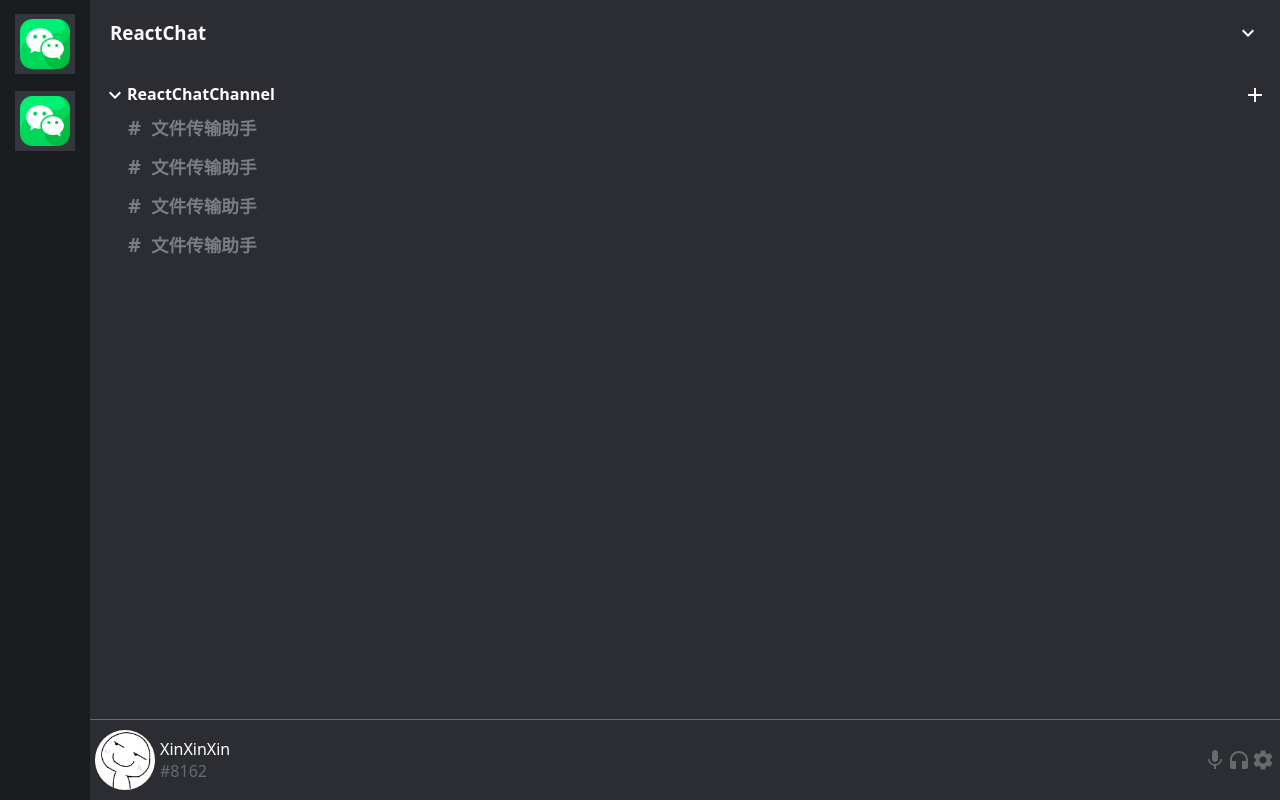
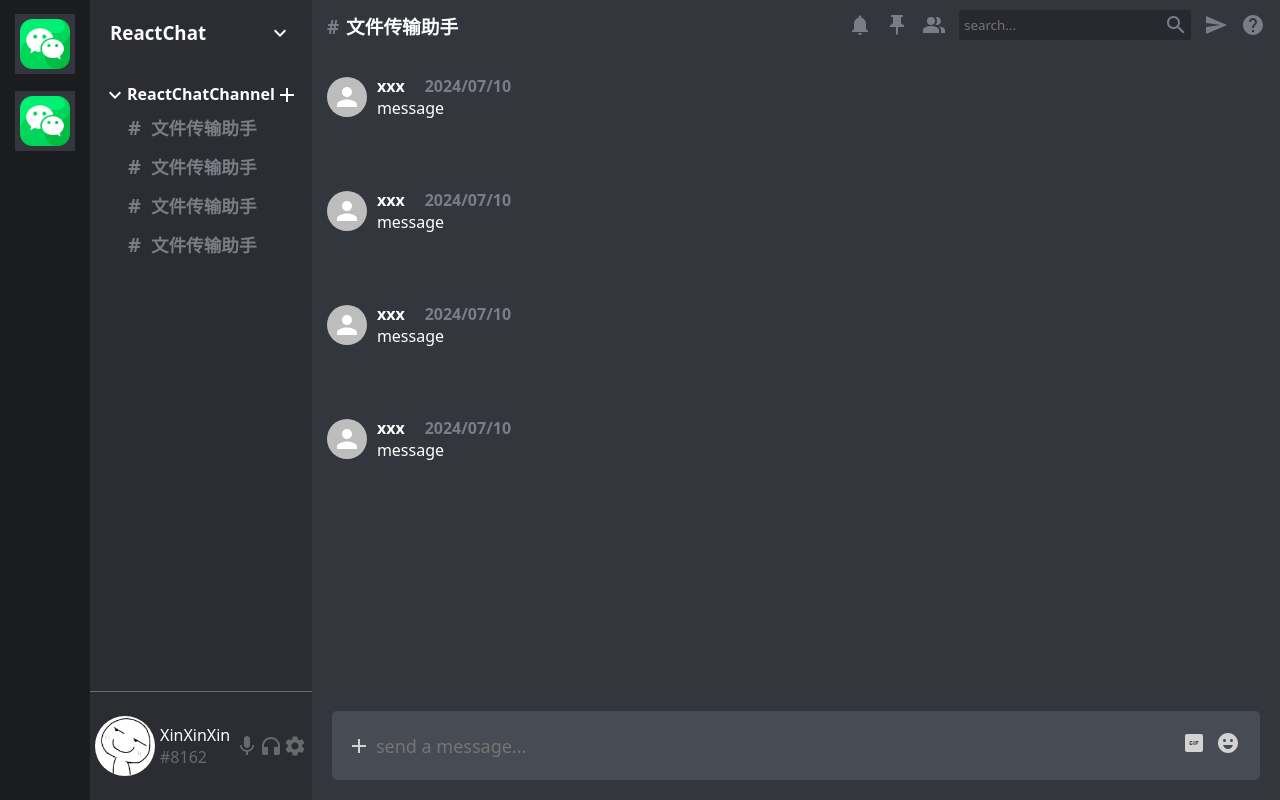
Before and after one commit to liuxin2361/react-chat, a React (Create React App) app: page / in a window 1280 px wide. Built offline with nearby package versions, Linux system fonts and the light colour scheme.

Commit message:
Adding ChatMessage Component

```diff
--- a/src/App.scss
+++ b/src/App.scss
@@ -0,0 +1,3 @@
+.App {
+    display: flex;
+}
--- a/src/App.tsx
+++ b/src/App.tsx
@@ -1,4 +1,5 @@
 import './App.scss';
+import Chat from './components/chat/Chat';
 import Sidebar from './components/sidebar/Sidebar';
 
 function App() {
@@ -6,7 +7,8 @@ function App() {
     <div className="App">
       {/* side */}
       <Sidebar />
-      {/* home */}
+      {/* chat */}
+      <Chat />
     </div>
   );
 }
--- /dev/null
+++ b/src/components/chat-header/ChatHeader.scss
@@ -0,0 +1,47 @@
+.chatHeader {
+    display: flex;
+    align-items: center;
+    justify-content: space-between;
+    width: 100%;
+    padding-top: 10px;
+
+    .chatHeaderLeft {
+        padding-left: 15px;
+
+        .chatHeaderHash {
+            color: #7b7c85;
+            padding-right: 7px;
+        }
+
+        h3 {
+            color: white;
+        }
+    }
+
+    .chatHeaderRight {
+        padding-right: 15px;
+        display: flex;
+        align-items: center;
+        gap: 13px;
+        color: #7b7c85;
+
+        .chatHeaderSearch {
+            display: flex;
+            align-items: center;
+            background-color: #282831;
+            padding: 3px;
+            border-radius: 3px;
+
+            input {
+                background: transparent;
+                outline: none;
+                color: white;
+                border: none;
+            }
+        }
+
+        .MuiSvgIcon-root {
+            cursor: pointer;
+        }
+    }
+}
--- /dev/null
+++ b/src/components/chat-header/ChatHeader.tsx
@@ -0,0 +1,33 @@
+import './ChatHeader.scss';
+import NotificationsIcon from '@mui/icons-material/Notifications';
+import PushPinIcon from '@mui/icons-material/PushPin';
+import PeopleAltIcon from '@mui/icons-material/PeopleAlt';
+import SearchIcon from '@mui/icons-material/Search';
+import SendIcon from '@mui/icons-material/Send';
+import HelpIcon from '@mui/icons-material/Help';
+
+const ChatHeader = () => {
+    return (
+        <div className='chatHeader'>
+            <div className='chatHeaderLeft'>
+                <h3>
+                    <span className='chatHeaderHash'>#</span>
+                    文件传输助手
+                </h3>
+            </div>
+            <div className='chatHeaderRight'>
+                <NotificationsIcon />
+                <PushPinIcon />
+                <PeopleAltIcon />
+                <div className='chatHeaderSearch'>
+                    <input type="text" placeholder='search...' />
+                    <SearchIcon />
+                </div>
+                <SendIcon />
+                <HelpIcon />
+            </div>
+        </div>
+    )
+};
+
+export default ChatHeader;
--- /dev/null
+++ b/src/components/chat-message/ChatMessage.scss
@@ -0,0 +1,16 @@
+.message {
+    display: flex;
+    align-items: center;
+    padding: 15px;
+    color: white;
+
+    .messageInfo {
+        padding: 20px 20px 20px 10px;
+    }
+
+    .messageTimestamp {
+        color: #7b7c85;
+        margin-left: 20px;
+        font-size: 16px;
+    }
+}
--- /dev/null
+++ b/src/components/chat-message/ChatMessage.tsx
@@ -0,0 +1,21 @@
+import "./ChatMessage.scss";
+import { Avatar } from "@mui/material";
+
+const ChatMessage = () => {
+    return (
+        <div className="message">
+            <Avatar />
+            <div className="messageInfo">
+                <h4>
+                    xxx
+                    <span className="messageTimestamp">2024/07/10</span>
+                </h4>
+                <p>
+                    message
+                </p>
+            </div>
+        </div>
+    )
+};
+
+export default ChatMessage;
--- /dev/null
+++ b/src/components/chat/Chat.scss
@@ -0,0 +1,43 @@
+.chat {
+    display: flex;
+    flex-direction: column;
+    flex-grow: 1;
+    background-color: #33363d;
+
+    .chatMessage {
+        flex-grow: 1;
+    }
+
+    .chatInput {
+        display: flex;
+        align-items: center;
+        justify-content: space-between;
+        padding: 15px;
+        background-color: #474b53;
+        border-radius: 5px;
+        margin: 20px;
+        color: lightgray;
+
+        form {
+            flex-grow: 1;
+            input {
+                padding: 5px;
+                background: transparent;
+                border: none;
+                outline: none;
+                color: white;
+                font-size: large;
+                width: 100%;
+            }
+            .chatInputButton {
+                display: none;
+            }
+        }
+
+        .chatInputIcons {
+            .MuiSvgIcon-root {
+                padding: 5px;
+            }
+        }
+    }
+}
--- /dev/null
+++ b/src/components/chat/Chat.tsx
@@ -0,0 +1,36 @@
+import ChatHeader from "../chat-header/ChatHeader";
+import "./Chat.scss";
+import AddIcon from '@mui/icons-material/Add';
+import GifBoxIcon from '@mui/icons-material/GifBox';
+import EmojiEmotionsIcon from '@mui/icons-material/EmojiEmotions';
+import ChatMessage from "../chat-message/ChatMessage";
+
+const Chat = () => {
+    return (
+        <div className="chat">
+            {/* chatheader */}
+            <ChatHeader />
+            {/* chatmessage */}
+            <div className="chatMessage">
+                <ChatMessage />
+                <ChatMessage />
+                <ChatMessage />
+                <ChatMessage />
+            </div>
+            {/* chatInput */}
+            <div className="chatInput">
+                <AddIcon />
+                <form action="">
+                    <input type="text" placeholder="send a message..." />
+                    <button type="submit" className="chatInputButton">Send</button>
+                </form>
+                <div className="chatInputIcons">
+                    <GifBoxIcon />
+                    <EmojiEmotionsIcon />
+                </div>
+            </div>
+        </div>
+    )
+}
+
+export default Chat;
--- a/src/components/sidebar/Sidebar.scss
+++ b/src/components/sidebar/Sidebar.scss
@@ -1,6 +1,6 @@
 .sidebar {
     display: flex; //水平排列
-    flex: 0.25; //25%宽度
+    flex: 0.3; //25%宽度
     height: 100vh; //100%高度
     background-color: #33363d;
 
@@ -34,7 +34,7 @@
         flex-direction: column;
         background-color: #2b2d33; //背景色
         position: relative;
-        flex: 1; // 占据剩余空间
+        flex-grow: 1; // 占据剩余空间
 
         .sidebarTop {
             color: #ffffff;
@@ -71,26 +71,26 @@
             align-items: center;
             justify-content: space-between;
             width: 100%;
-            padding-bottom: 10px;
+            padding-bottom: 24px;
             border-top: 1px solid #686a6e;
-            padding-top: 10px;
+            padding-top: 24px;
 
             .sidebarUser {
                 display: flex;
                 align-items: center;
 
                 img {
-                width: 60px;
-                height: 60px;
-                border-radius: 9999px;
-                margin-left: 5px;
+                    width: 60px;
+                    height: 60px;
+                    border-radius: 9999px;
+                    margin-left: 5px;
                 }
 
                 .userName {
                     margin-left: 5px;
                 }
 
-                h4{
+                h4 {
                     color: white;
                     font-weight: 500;
                 }
```
